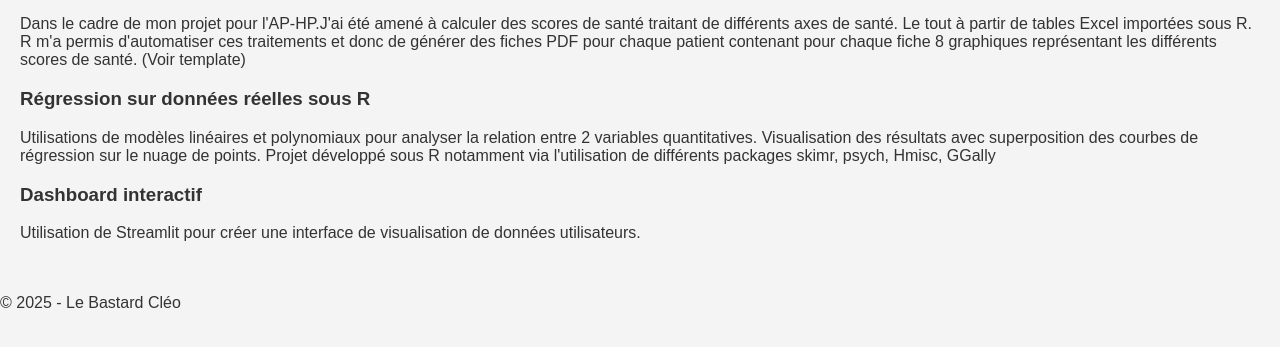
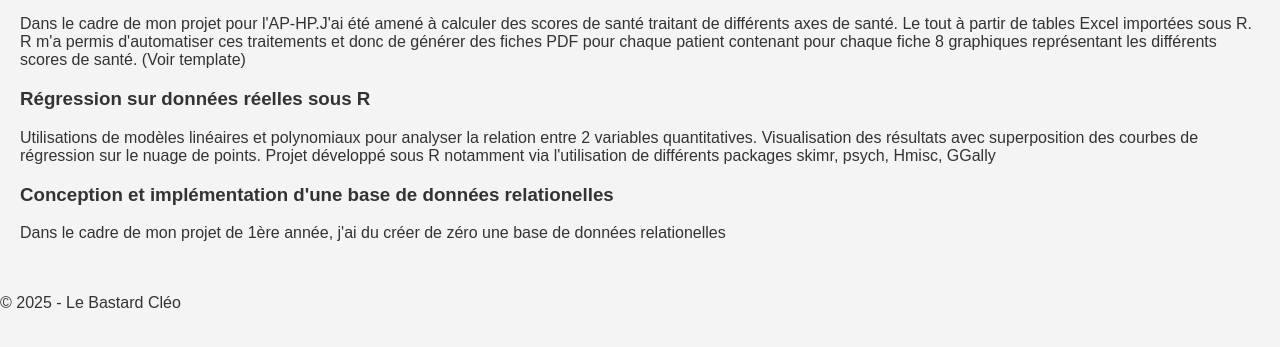
Before and after one commit to Onyoropi/com.Le_Bastard_Cl-o.Portfolio, a plain HTML site: page projets.html in a window 1280 px wide. Shown: the part 251-598 px from the top of the page. Drawn offline with Linux system fonts and the light colour scheme.

Commit message:
projets.html

```diff
--- a/projets.html
+++ b/projets.html
@@ -36,8 +36,8 @@
       </article>
 
       <article>
-        <h3>Dashboard interactif</h3>
-        <p>Utilisation de Streamlit pour créer une interface de visualisation de données utilisateurs.</p>
+        <h3>Conception et implémentation d'une base de données relationelles</h3>
+        <p>Dans le cadre de mon projet de 1ère année, j'ai du créer de zéro une base de données relationelles  </p>
       </article>
 
     </section>
```
